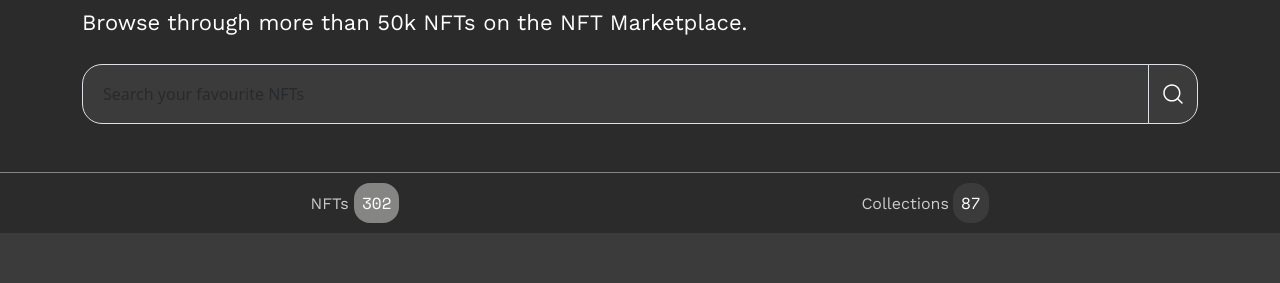
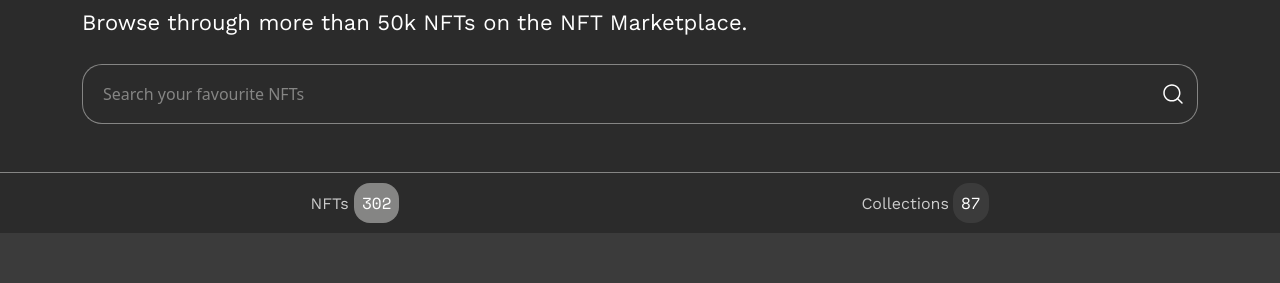
Before and after one commit to tsabo123/NFT-page6, a plain HTML site: page index.html in a window 1280 px wide. Shown: the part 190-473 px from the top of the page. Drawn offline with nearby package versions, Linux system fonts and the light colour scheme.

Commit message:
Add files via upload

```diff
--- a/index.html
+++ b/index.html
@@ -66,18 +66,23 @@
     <div class="col-12 mt-5 ">
         <h2 class="title"> Browse Marketplace</h2>
     <h5 class="title2">Browse through more than 50k NFTs on the NFT Marketplace.</h5>
+
+
     <div class="input-group flex-nowrap1 mt-4 ">
 
-        <input type="text" class="big form-control " placeholder="Search your favourite NFTs"
-         aria-label="Search your favourite NFTs" aria-describedby="addon-wrapping" style="background: #3B3B3B; ">
-
-        <span class="small  input-group-text" id="addon-wrapping" style="background: #3B3B3B;"><svg xmlns="http://www.w3.org/2000/svg" width="24" height="24" viewBox="0 0 24 24" fill="none">
+        <input type="text" class="big form-control border-end-0 " placeholder="Search your favourite NFTs"
+         aria-label="Search your favourite NFTs" aria-describedby="addon-wrapping" style="background: #2b2b2B;
+         border-color: #858584;  ">
+        <span class="small  input-group-text border-start-0" id="addon-wrapping" style="background: #2b2b2b; border-color: #858584;"><svg xmlns="http://www.w3.org/2000/svg" width="24" height="24" viewBox="0 0 24 24" fill="none">
             <path fill-rule="evenodd" clip-rule="evenodd" d="M10.875 3.75C6.93997 3.75 3.75 6.93997 3.75 10.875C3.75 14.81 6.93997 18 10.875 18C14.81 18 18 14.81 18 10.875C18 6.93997 14.81 3.75 10.875 3.75ZM2.25 10.875C2.25 6.11154 6.11154 2.25 10.875 2.25C15.6385 2.25 19.5 6.11154 19.5 10.875C19.5 15.6385 15.6385 19.5 10.875 19.5C6.11154 19.5 2.25 15.6385 2.25 10.875Z" fill="white"/>
             <path fill-rule="evenodd" clip-rule="evenodd" d="M15.9135 15.9133C16.2064 15.6204 16.6813 15.6204 16.9742 15.9133L21.5304 20.4695C21.8233 20.7624 21.8233 21.2373 21.5304 21.5302C21.2375 21.8231 20.7627 21.8231 20.4698 21.5302L15.9135 16.9739C15.6206 16.681 15.6206 16.2062 15.9135 15.9133Z" fill="white"/>
           </svg></span>
       </div>
 
     </div>
+
+
+
 
 
 </div>
--- a/style.css
+++ b/style.css
@@ -79,6 +79,7 @@ width:  100%;
 padding: 16px 30px 16px 20px !important;
 align-items: center;
 gap: 12px;
+color: #858584!important;
 }
 
 .small {
@@ -121,6 +122,7 @@ text-align: center;
 white-space: nowrap;
 background: #FFF;
 border-style: none;
+
 
 }
 
@@ -295,12 +297,24 @@ line-height: 160%; /* 35.2px */
 
 }
 
-big{
+big {
   width: 800px !important;
   border-radius: 20px 20px 0px 0px !important;
   background-color:  #858584 !important;
+  color: #858584 !important;
+
+}
+::placeholder {
   color: #858584!important;
+
 }
+input:focus {
+  box-shadow: none!important;
+  outline: none!important;
+}
+
+
+
 
 
 
```
